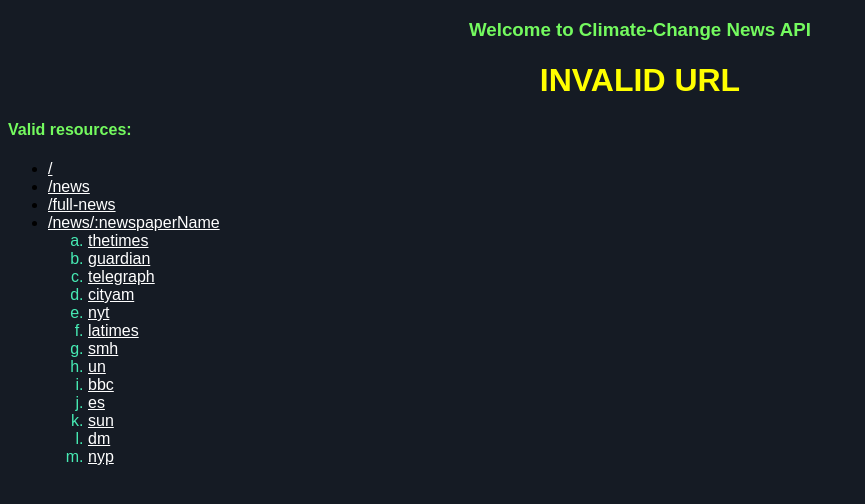
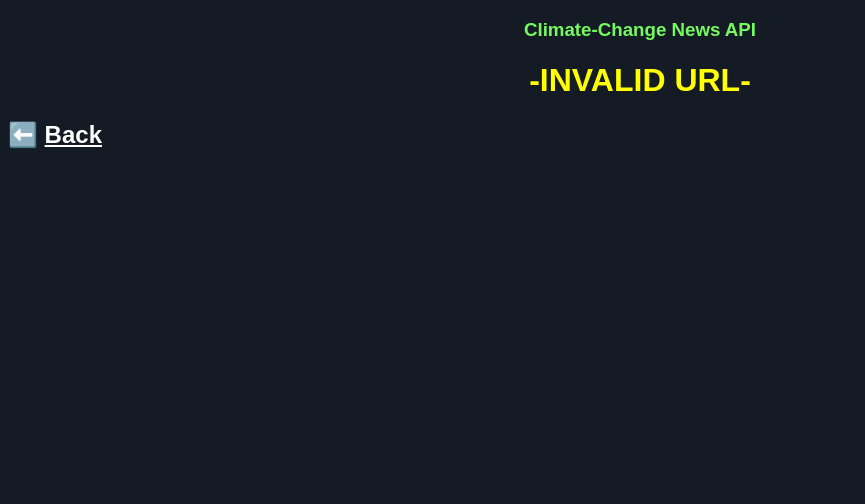
Before and after one commit to cvera08/ClimateChangeAPIDevelopmentNodeJsExpressAxios, a website: page invalid.html in a window 1280 px wide. Shown: the whole page, without its empty margins (0-865 px from the left). Drawn offline with Linux system fonts and the light colour scheme.

Commit message:
🎨 chore: back button in invalid.html

```diff
--- a/invalid.html
+++ b/invalid.html
@@ -2,63 +2,22 @@
 <html>
 
 <head>
-        <title>Climate Crisis</title> <!-- page title in the browser tab -->
-        <link rel="stylesheet" type="text/css" href="style.css" />
+    <title>NO VALID URL</title> <!-- page title in the browser tab -->
+    <link rel="stylesheet" type="text/css" href="style.css" />
 </head>
 
 <body style="background-color:#151b24;">
     <h3 style="color:#74fa5f; text-align: center;">
-        Welcome to Climate-Change News API
+        Climate-Change News API
         <h1 style="color:yellow; text-align: center;">
-            INVALID URL
+            -INVALID URL-
         </h1>
     </h3>
-    <h4 style="color:#74fa5f;">Valid resources:</h4>
-    <ul>
-        <li><a href='https://climatechangeapidevelopmentnodejsexpress.onrender.com/'>/</a>
-        </li>
-        <li><a
-                href='https://climatechangeapidevelopmentnodejsexpress.onrender.com/news'>/news</a></li>
-        <li><a
-                href='https://climatechangeapidevelopmentnodejsexpress.onrender.com/full-news'>/full-news</a></li>
-        <li>
-            <a
-                href='https://climatechangeapidevelopmentnodejsexpress.onrender.com/news/guardian'>/news/:newspaperName</a>
-            <ol style="list-style-type: lower-alpha; padding-bottom: 0;">
-                <li class='li-green'><a
-                        href='https://climatechangeapidevelopmentnodejsexpress.onrender.com/news/thetimes'> thetimes
-                    </a></li>
-                <li class='li-green'><a
-                        href='https://climatechangeapidevelopmentnodejsexpress.onrender.com/news/guardian'> guardian
-                    </a></li>
-                <li class='li-green'><a
-                        href='https://climatechangeapidevelopmentnodejsexpress.onrender.com/news/telegraph'> telegraph
-                    </a></li>
-                <li class='li-green'><a
-                        href='https://climatechangeapidevelopmentnodejsexpress.onrender.com/news/cityam'> cityam </a>
-                </li>
-                <li class='li-green'><a
-                        href='https://climatechangeapidevelopmentnodejsexpress.onrender.com/news/nyt'> nyt </a></li>
-                <li class='li-green'><a
-                        href='https://climatechangeapidevelopmentnodejsexpress.onrender.com/news/latimes'> latimes </a>
-                </li>
-                <li class='li-green'><a
-                        href='https://climatechangeapidevelopmentnodejsexpress.onrender.com/news/smh'> smh </a></li>
-                <li class='li-green'><a
-                        href='https://climatechangeapidevelopmentnodejsexpress.onrender.com/news/un'> un </a></li>
-                <li class='li-green'><a
-                        href='https://climatechangeapidevelopmentnodejsexpress.onrender.com/news/bbc'> bbc </a></li>
-                <li class='li-green'><a
-                        href='https://climatechangeapidevelopmentnodejsexpress.onrender.com/news/es'> es </a></li>
-                <li class='li-green'><a
-                        href='https://climatechangeapidevelopmentnodejsexpress.onrender.com/news/sun'> sun </a></li>
-                <li class='li-green'><a
-                        href='https://climatechangeapidevelopmentnodejsexpress.onrender.com/news/dm'> dm </a></li>
-                <li class='li-green'><a
-                        href='https://climatechangeapidevelopmentnodejsexpress.onrender.com/news/nyp'> nyp </a></li>
-            </ol>
-        </li>
-    </ul>
+    <h2>
+        <!-- <a style="color:#74fa5f;" href="/">&lt; Back</a> -->
+        ⬅️
+        <a style="color:white;" href="/"> Back</a>
+    </h2>
 </body>
 
 </html>
```
